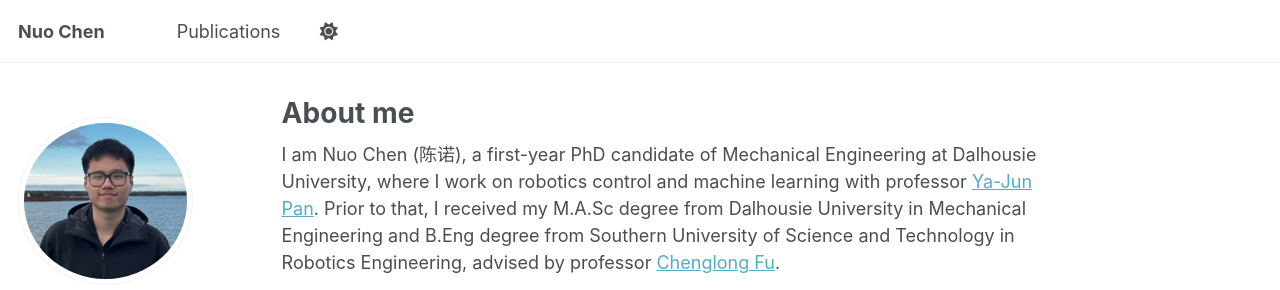
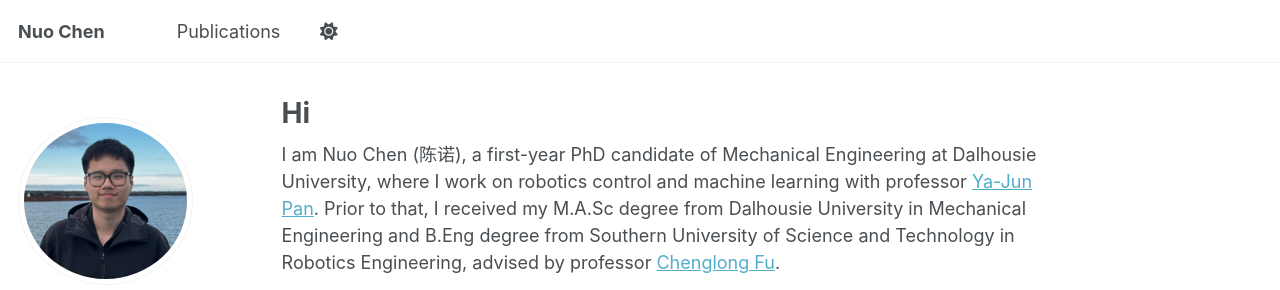
Before and after one commit to NuoChen1999/nuochen1999.github.io, a Jekyll site: the page built from _pages/about.md, in a window 1280 px wide and 1329 px high. Shown: the top 290 px of the window. Built offline with Jekyll 4.4.1, drawn with Linux system fonts in a browser that asks for light colours; some web fonts are replaced; a script that is not in the unit is left out.

Commit message:
Update about.md

```diff
--- a/_pages/about.md
+++ b/_pages/about.md
@@ -1,6 +1,6 @@
 ---
 permalink: /
-title: "About me"
+title: "Hi"
 author_profile: true
 redirect_from:
   - /about/
```
